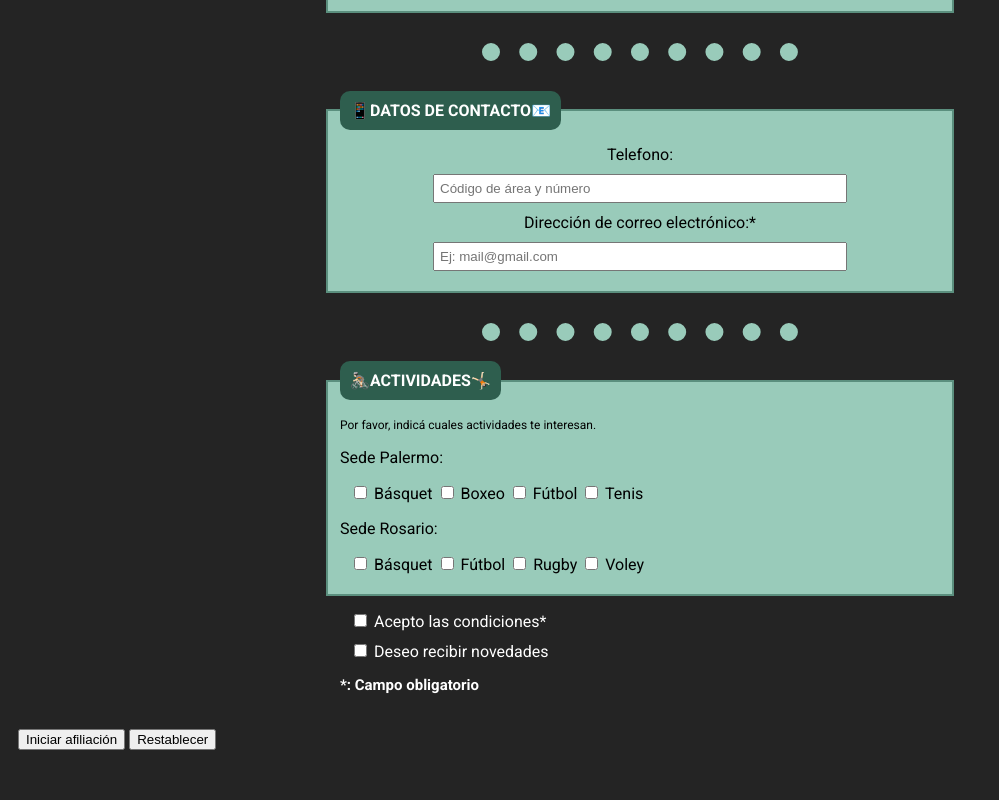
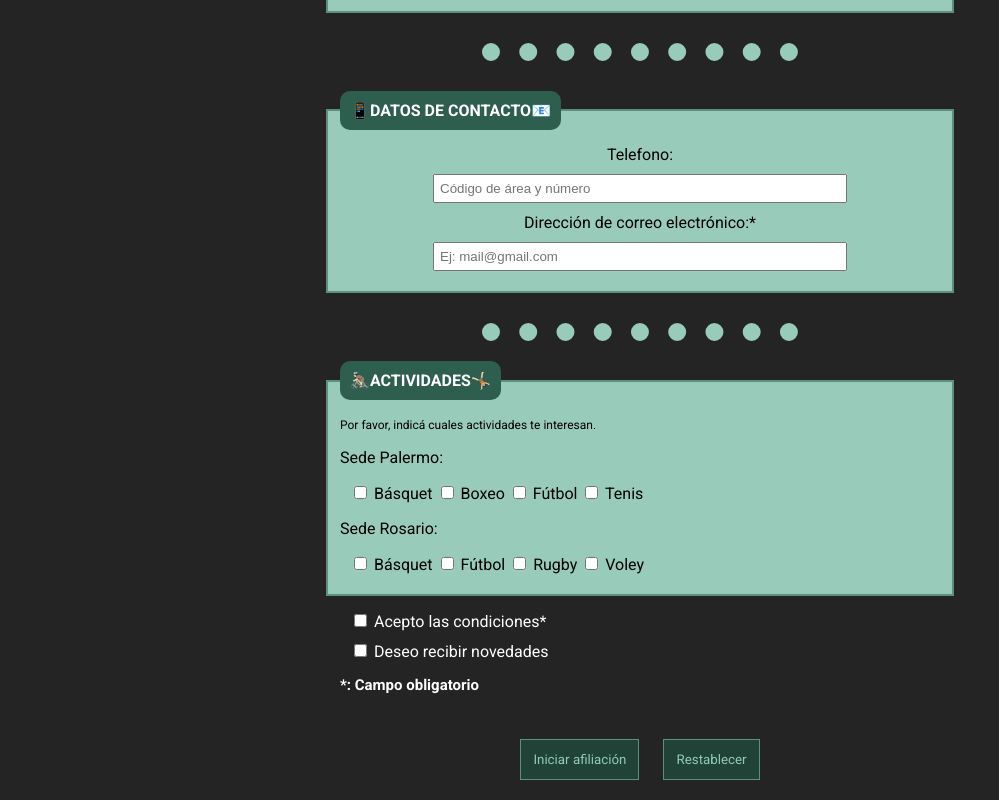
Before and after one commit to nvazquezit/desafio-04, a website built with Vite: page index.html in a window 1280 px wide. Shown: the part 747-1547 px from the top of the page, without its empty margins (0-999 px from the left). Before the commit the page ends 1507 px from the top, so only its background shows below. Built offline with nearby package versions, Linux system fonts and the light colour scheme.

```diff
--- a/index.html
+++ b/index.html
@@ -140,7 +140,7 @@
   </div>
 </fieldset>
 
-  <div>
+  <div class="buttoms">
   <button type="submit">Iniciar afiliación</button>
   <button type="reset">Restablecer</button>
 
--- a/style.css
+++ b/style.css
@@ -119,3 +119,17 @@
     font-size: 15px;
     font-weight: bold;
 }
+
+.buttoms {
+    text-align: center;
+}
+
+button {
+    padding: 12px;
+    margin: 10px;
+    font-family:'Roboto', sans-serif;
+    border: solid 1px;
+   border-color: rgb(91, 143, 126);
+   background-color: rgb(33, 66, 55);
+   color: rgb(143, 203, 183);
+}
```
